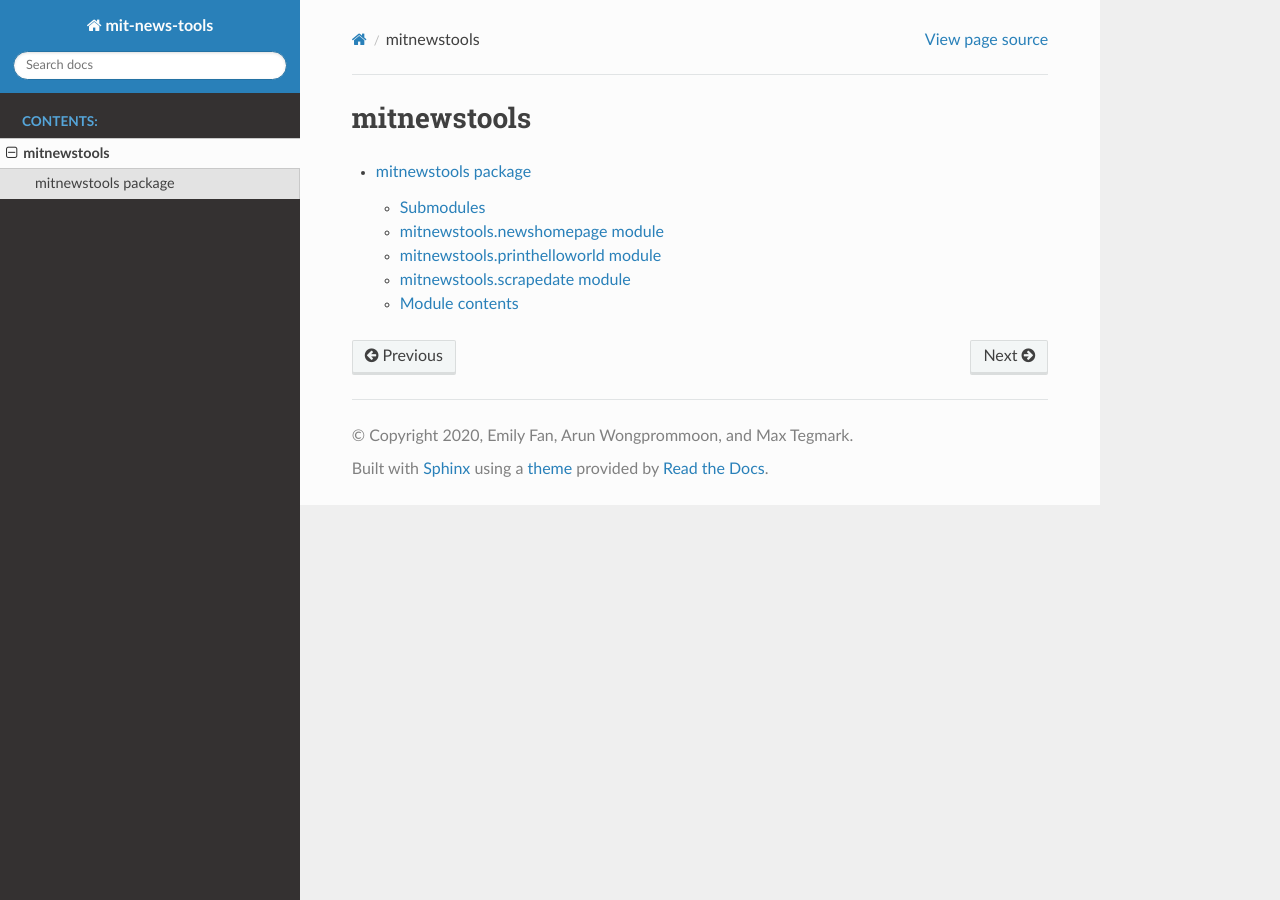
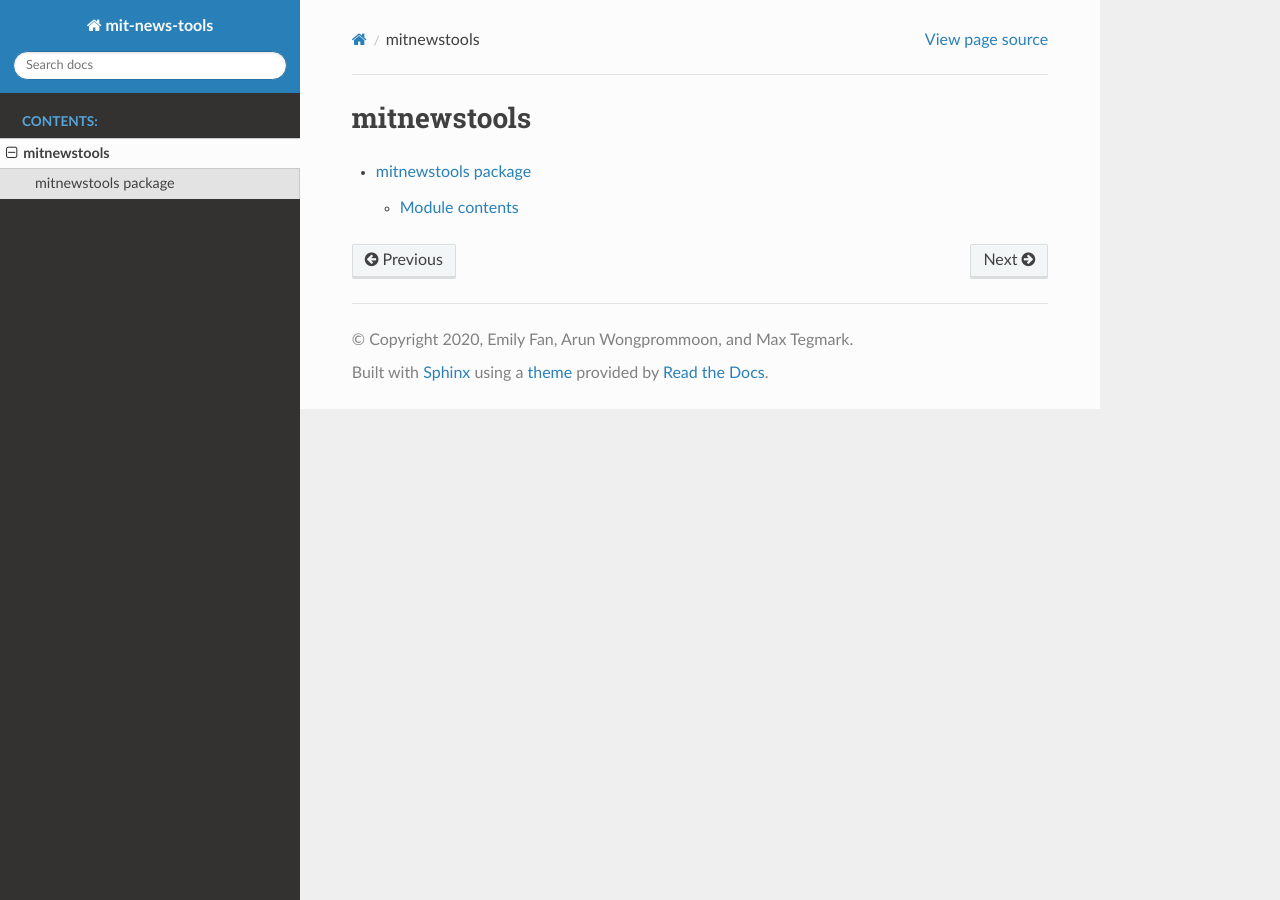
Before and after one commit to iamef/mit-news-tools, a Sphinx documentation site: the page built from docs/modules.rst, in a window 1280 px wide. Built offline with Sphinx 7.4.7 and the Read the Docs theme 2.0.0, drawn with Linux system fonts in a browser that asks for light colours.

Commit message:
Update file to reflect upon consolidation of functions to one file

```diff
--- a/docs/mitnewstools.rst
+++ b/docs/mitnewstools.rst
@@ -1,33 +1,5 @@
 mitnewstools package
 ====================
-
-Submodules
-----------
-
-mitnewstools.newshomepage module
---------------------------------
-
-.. automodule:: mitnewstools.newshomepage
-    :members:
-    :undoc-members:
-    :show-inheritance:
-
-mitnewstools.printhelloworld module
------------------------------------
-
-.. automodule:: mitnewstools.printhelloworld
-    :members:
-    :undoc-members:
-    :show-inheritance:
-
-mitnewstools.scrapedate module
-------------------------------
-
-.. automodule:: mitnewstools.scrapedate
-    :members:
-    :undoc-members:
-    :show-inheritance:
-
 
 Module contents
 ---------------
```
